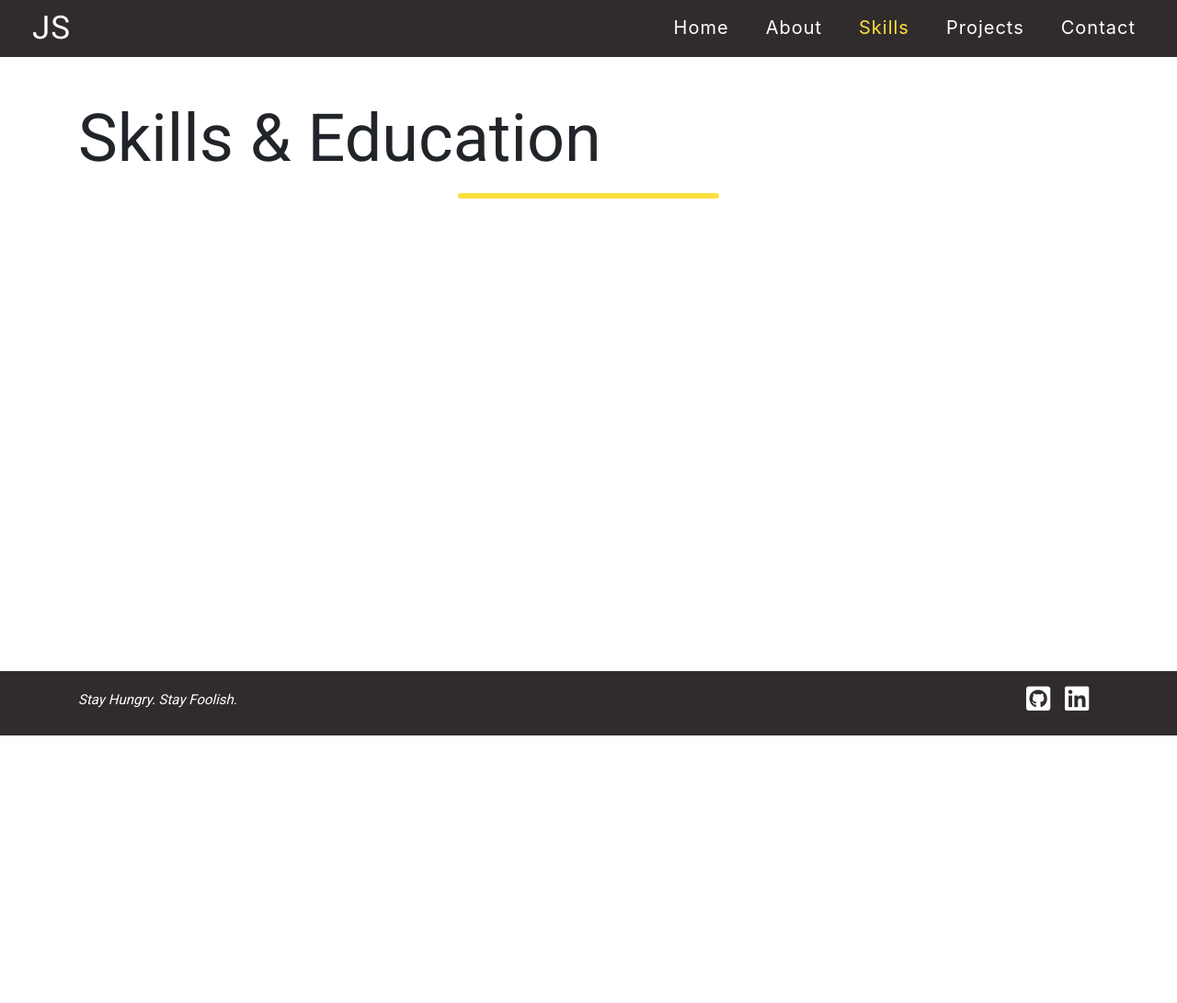
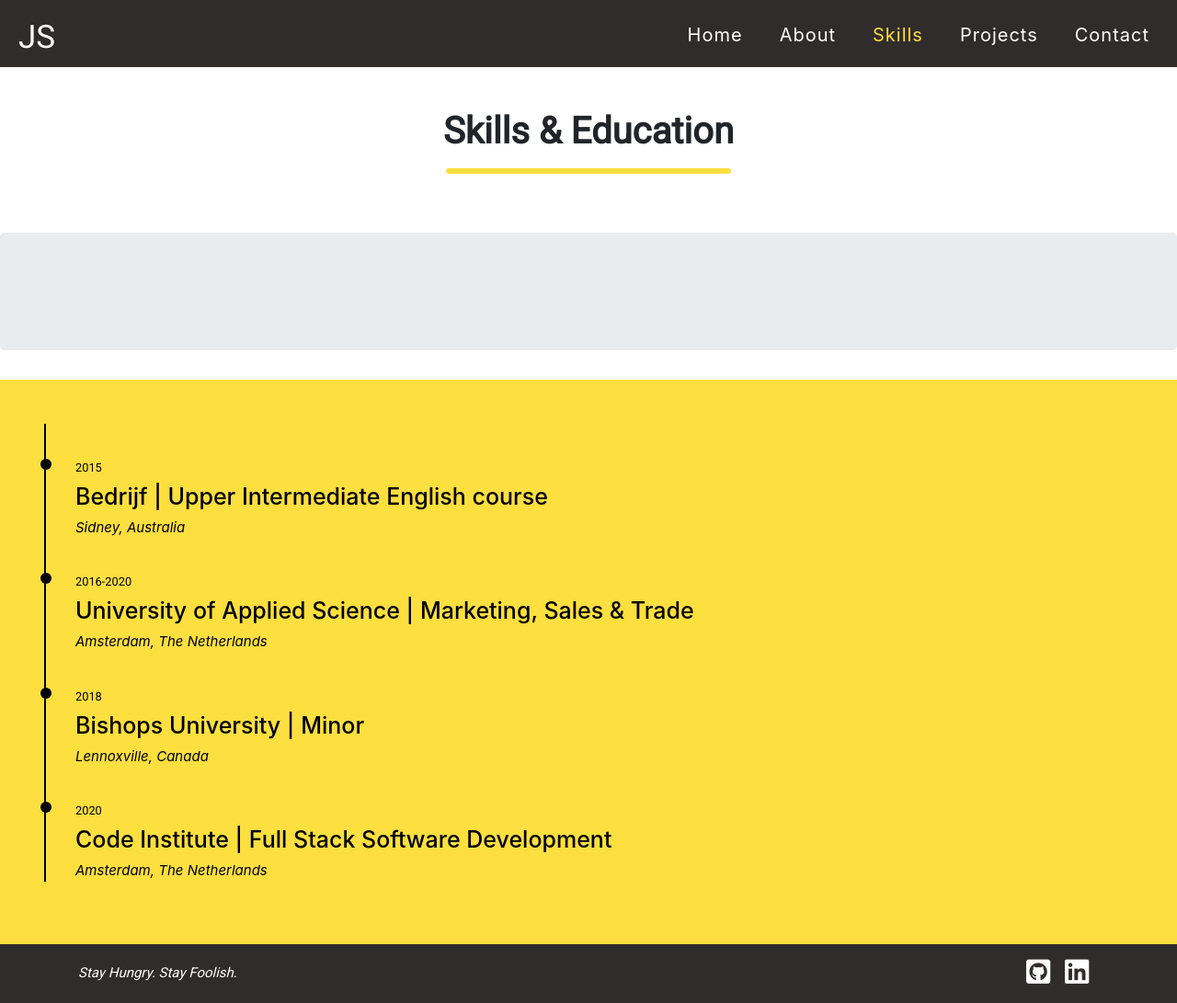
Before and after one commit to Code-Institute-Submissions/MS1_portfolio_website, a plain HTML site: page skills.html in a window 1280 px wide. Shown: the whole page at 92% size. Before the commit the page ends 800 px from the top, so only its background shows below. Drawn offline with nearby package versions, Linux system fonts and the light colour scheme.

Commit message:
added history education to skills.html

```diff
--- a/assets/css/style.css
+++ b/assets/css/style.css
@@ -32,14 +32,10 @@ h2, h3 p {
     margin-top: 30px;
 }
 
-.container-1 {
-    width: 100%;
-    padding-right: 15px;
-    padding-left: 15px;
-    margin-right: auto;
-    margin-left: auto;
-    margin-top: 40px;
-    margin-bottom: 40px;
+.overall-title {
+    font-size: 40px;
+    font-weight: bold;
+    text-align: center;
 }
 
 /*------------------------------------Yellow Lines */
@@ -406,7 +402,7 @@ body {
 /*------------------------------------- about */
 
 
-.introduction-block{
+.my-container-about{
     border-radius: 0;
     padding: 3em 3em;
 }
@@ -428,14 +424,62 @@ body {
     padding: 0;
 }
 
+/*------------------------------------- Skills */
+
+.timeline-item {
+    padding: 4em 2em 0em 2em;
+    position: relative;
+    color: #000;
+    border-left: 2px solid;
+}
+
+.timeline-item h4 {
+    font-size: 25px;
+    font-weight: 500;
+}
+
+.timeline-item p {
+    padding: 0;
+    margin: 0;
+    font-size: 15px;
+    font-weight: 400;
+    font-style: italic;
+}
+
+.timeline-item:before {
+    content: attr(data-dates);
+    position: absolute;
+    left: 2.5em;
+    top: 3em;
+    display: block;
+    font-family: "roboto", sans-serif;
+    font-weight: 300;
+    font-size: 0.8em;
+    padding: 0;
+    margin: 0;
+}
+
+.timeline-item:after {
+    width: 12px;
+    height: 12px;
+    display: block;
+    top: 2.4em;
+    position: absolute;
+    left: -6px;
+    border-radius: 12px;
+    content: '';
+    background: #000;
+}
+
+.education-items {
+    margin-bottom: 30px;
+}
+
+
 /*------------------------------------- Contact */
 
 
-.overall-title {
-    font-size: 40px;
-    font-weight: bold;
-    text-align: center;
-}
+
 
 .contact-intro {
     height: 10px;
--- a/skills.html
+++ b/skills.html
@@ -74,13 +74,11 @@
 
       <!-- end Mobile navbar  -->
 
-      <div class="d-none d-md-block">
-        <div class="row">
-          <div class="col-md-12 bg-color-logo">
-            <div class="col">
-              <a href="index.html"> <h1 class="logo">JS</h1></a>
-
-              <ul id="nav" class="menucontainer">
+      <!-- Desktop header -->
+ <div class="d-none d-md-block">
+ <nav class="navbar bg-color-logo">
+ <a class="navbar-brand" href="#">JS</a>
+  <ul id="nav" class="menucontainer">
                 <li class="menuitem">
                   <a href="index.html">
                     <span>Home</span>
@@ -107,19 +105,53 @@
                   </a>
                 </li>
               </ul>
-            </div>
-          </div>
-        </div>
-      </div>
+ </nav>
+ </div>
+       <!-- ../Desktop header -->
     </header>
 
     <section>
-      <div class="jumbotron bg-color-white upper-section">
-        <div class="container">
-          <h2 class="display-3">Skills & Education</h2>
+      <!--Title-->
+      <div class="jumbotron jumbotron-fluid bg-color-white upper-section">
+        <div class="container-fluid">
+          <h2 class="overall-title">Skills & Education</h2>
           <hr class="yellow-line" />
         </div>
       </div>
+      <!--../Title-->
+
+      <!--Skills -->
+      <div class="jumbotron">
+      <div class="container-fluid">
+
+      </div>
+      </div>
+      <!--Skills -->
+
+      <!--Education-->
+
+        <div class="container-fluid bg-color-yellow my-container-about">
+        <div class="education-items">
+          <div class="timeline-item" data-dates="2015">
+          <h4>Bedrijf | Upper Intermediate English course</h4>
+          <p>Sidney, Australia</p>
+          </div>
+          <div class="timeline-item" data-dates="2016-2020">
+          <h4>University of Applied Science | Marketing, Sales & Trade</h4>
+          <p>Amsterdam, The Netherlands</p>
+          </div>
+          <div class="timeline-item" data-dates="2018">
+          <h4>Bishops University | Minor</h4>
+          <p>Lennoxville, Canada</p>
+          </div>
+          <div class="timeline-item" data-dates="2020">
+          <h4>Code Institute | Full Stack Software Development</h4>
+          <p>Amsterdam, The Netherlands</p>
+          </div>
+        </div>
+        </div>
+
+      <!--../Education-->
     </section>
 
 
```
